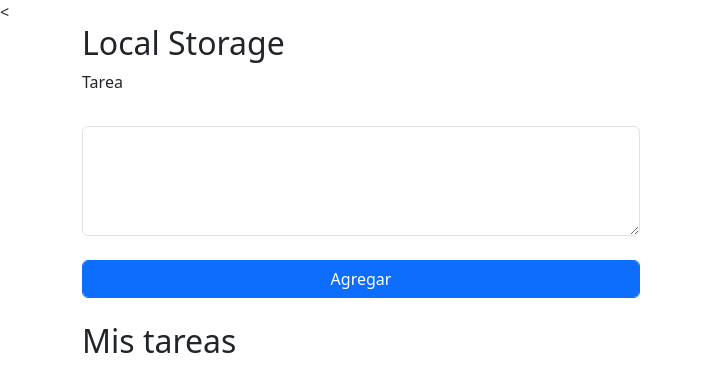
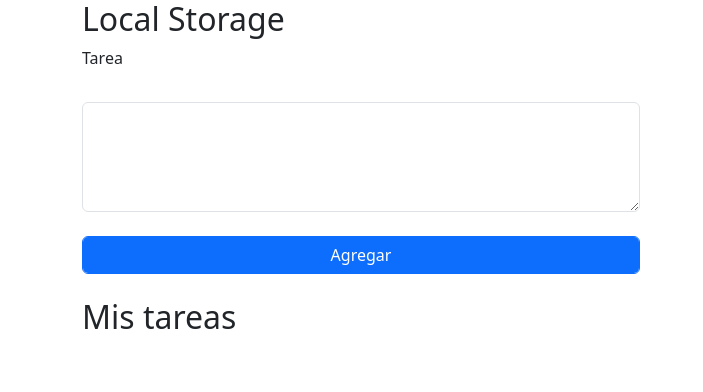
Before and after one commit to Fernando-Coronel/repasoParaReact, a plain HTML site: page index.html in a window 1280 px wide. Shown: the whole page, without its empty margins (0-703 px from the left). Drawn offline with nearby package versions, Linux system fonts and the light colour scheme.

Commit message:
correcion del body

```diff
--- a/index.html
+++ b/index.html
@@ -5,7 +5,7 @@
   <meta charset="utf-8">
   <meta name="viewport" content="width=device-width">
   <title>replit</title>
-  <<link href="style.css" rel="stylesheet" type="text/css" />
+  <link href="style.css" rel="stylesheet" type="text/css" />
   <link href="https://cdn.jsdelivr.net/npm/bootstrap@5.3.2/dist/css/bootstrap.min.css" rel="stylesheet" integrity="sha384-T3c6CoIi6uLrA9TneNEoa7RxnatzjcDSCmG1MXxSR1GAsXEV/Dwwykc2MPK8M2HN" crossorigin="anonymous">
 <script src="https://cdn.jsdelivr.net/npm/bootstrap@5.3.2/dist/js/bootstrap.bundle.min.js" integrity="sha384-C6RzsynM9kWDrMNeT87bh95OGNyZPhcTNXj1NW7RuBCsyN/o0jlpcV8Qyq46cDfL" crossorigin="anonymous"></script>
   <!-- <script src="https://cdn.tailwindcss.com"></script> -->
```
